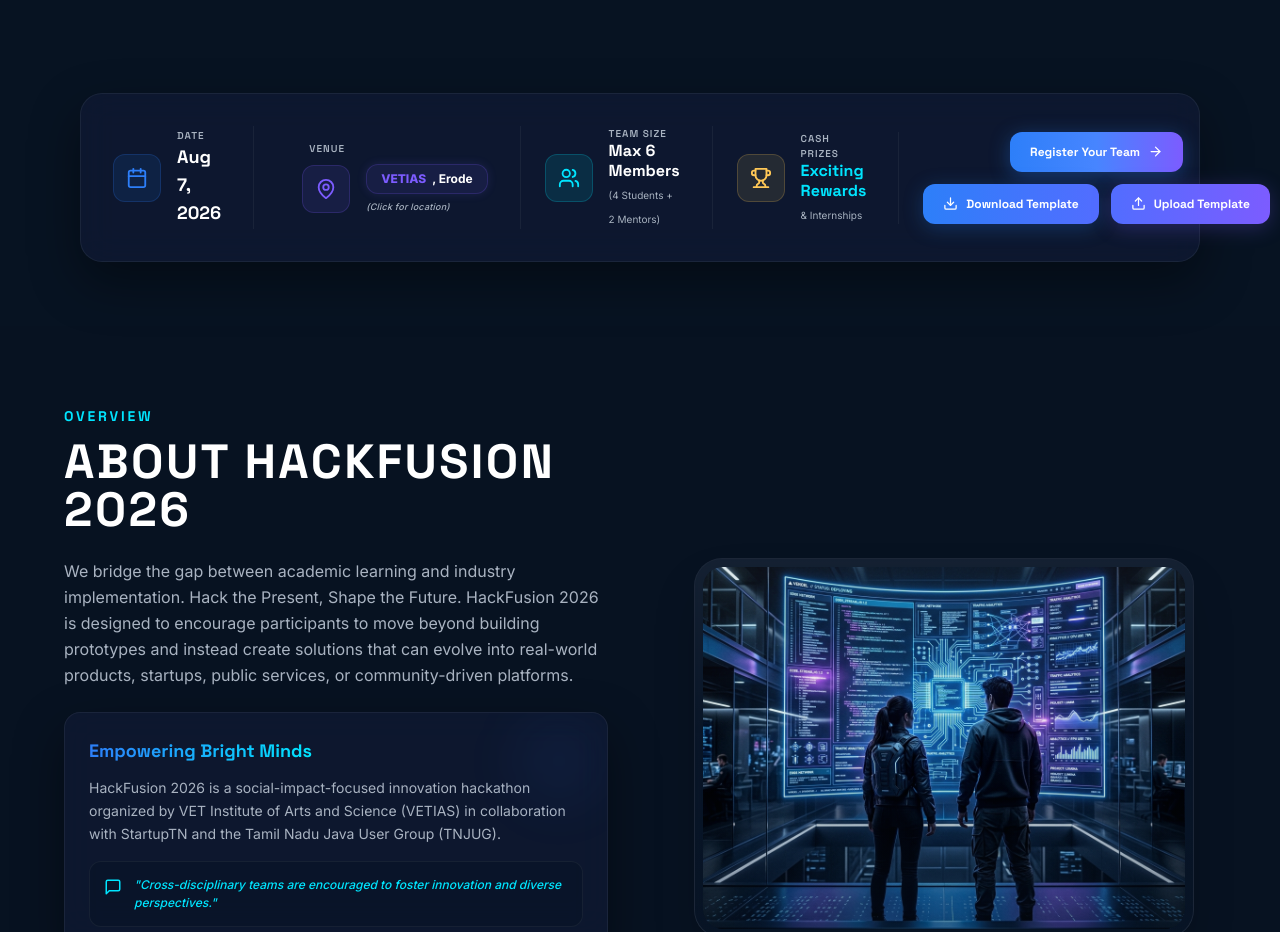
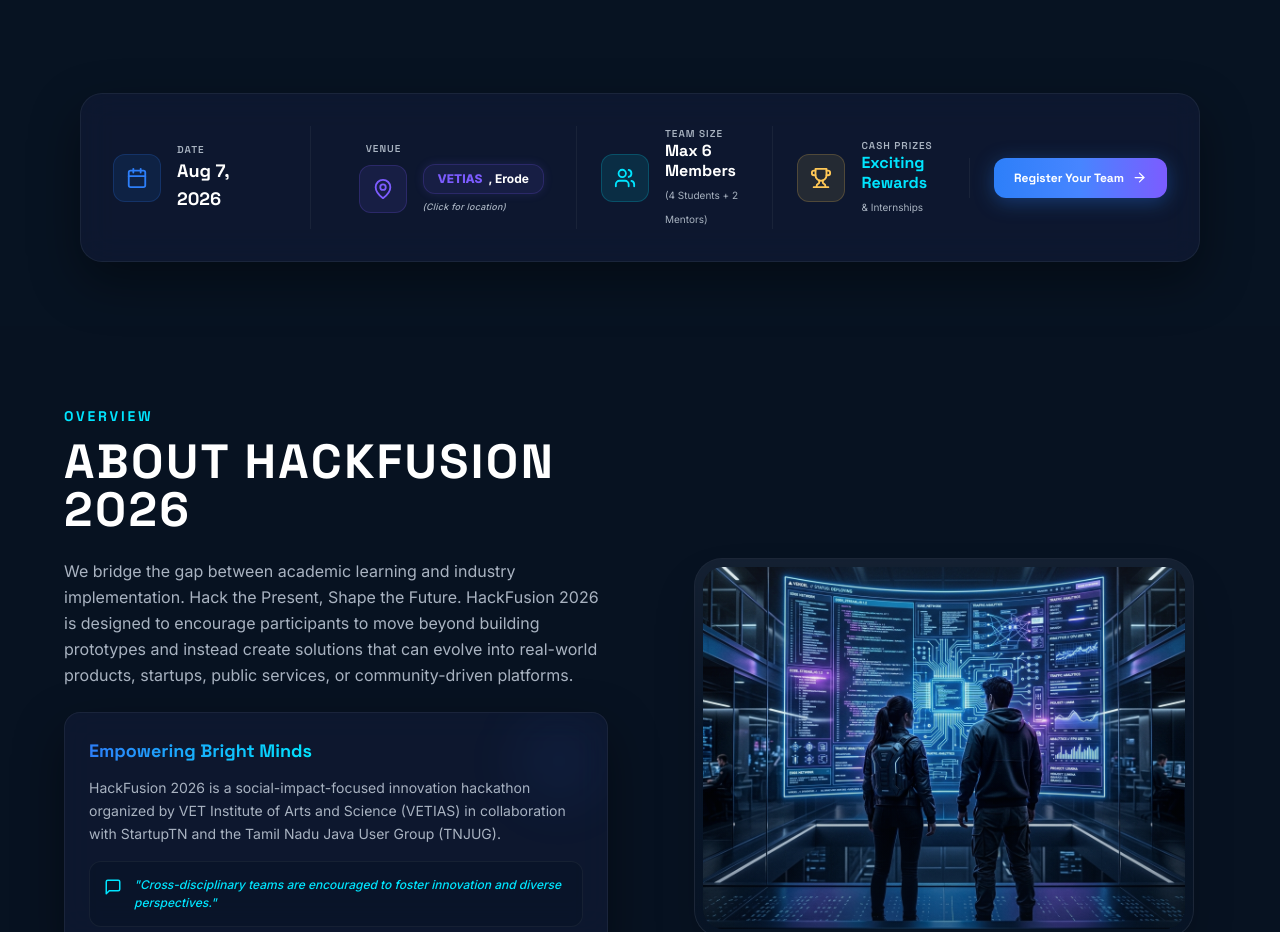
Before and after one commit to Sachin-S543/Hackfusion-site, a React (Vite) app: page / in a window 1280 px wide. Shown: the part 860-1792 px from the top of the page. Built offline with nearby package versions, Linux system fonts and the light colour scheme.

Commit message:
feat: add EventCard component with event details and registration link

```diff
--- a/src/components/EventCard.jsx
+++ b/src/components/EventCard.jsx
@@ -1,11 +1,9 @@
 import React from 'react';
 import { motion } from 'framer-motion';
-import { Calendar, MapPin, Users, Trophy, ArrowRight, Download, Upload } from 'lucide-react';
+import { Calendar, MapPin, Users, Trophy, ArrowRight } from 'lucide-react';
 
 export default function EventCard() {
   const googleFormUrl = "https://docs.google.com/forms/d/e/1FAIpQLScCQPEPiyCjwCh6hwjfO0QaDMjrZFRSv2V1bvIjD7GY7j__1Q/viewform?usp=publish-editor";
-  const downloadTemplateUrl = "/HackFusion Template.pptx";
-  const uploadTemplateUrl = "https://forms.gle/nf2kEGKAT1NkF8uA7";
 
   return (
     <div className="w-full max-w-6xl mx-auto px-4 mt-6 mb-16 relative z-20">
@@ -96,8 +94,8 @@ export default function EventCard() {
 
         </div>
 
-        {/* 5. Button & Templates (Right aligned) */}
-        <div className="xl:pl-6 xl:border-l xl:border-white/5 flex-shrink-0 flex flex-col gap-3 items-center">
+        {/* 5. Button (Right aligned) */}
+        <div className="xl:pl-6 xl:border-l xl:border-white/5 flex-shrink-0">
           <motion.a
             href={googleFormUrl}
             target="_blank"
@@ -108,31 +106,8 @@ export default function EventCard() {
           >
             Register Your Team <ArrowRight size={15} />
           </motion.a>
+        </div>
 
-          <div className="flex flex-col sm:flex-row items-center gap-3 w-full justify-center">
-            <motion.a
-              href={downloadTemplateUrl}
-              download="HackFusion Template.pptx"
-              className="flex items-center justify-center gap-2 w-full sm:w-auto px-5 py-3 rounded-xl font-spaceGrotesk text-xs font-bold text-white bg-gradient-to-r from-accentBlue to-[#526DFF] shadow-[0_4px_20px_rgba(45,127,249,0.25)] hover:shadow-[0_4px_30px_rgba(45,127,249,0.45)] hover:brightness-105 transition-all duration-300 cursor-pointer"
-              whileHover={{ y: -2 }}
-              whileTap={{ scale: 0.98 }}
-            >
-              <Download size={15} />
-              Download Template
-            </motion.a>
-            <motion.a
-              href={uploadTemplateUrl}
-              target="_blank"
-              rel="noopener noreferrer"
-              className="flex items-center justify-center gap-2 w-full sm:w-auto px-5 py-3 rounded-xl font-spaceGrotesk text-xs font-bold text-white bg-gradient-to-r from-[#526DFF] to-accentPurple shadow-[0_4px_20px_rgba(124,92,255,0.25)] hover:shadow-[0_4px_30px_rgba(124,92,255,0.45)] hover:brightness-105 transition-all duration-300 cursor-pointer"
-              whileHover={{ y: -2 }}
-              whileTap={{ scale: 0.98 }}
-            >
-              <Upload size={15} />
-              Upload Template
-            </motion.a>
-          </div>
-        </div>
 
       </motion.div>
     </div>
```
